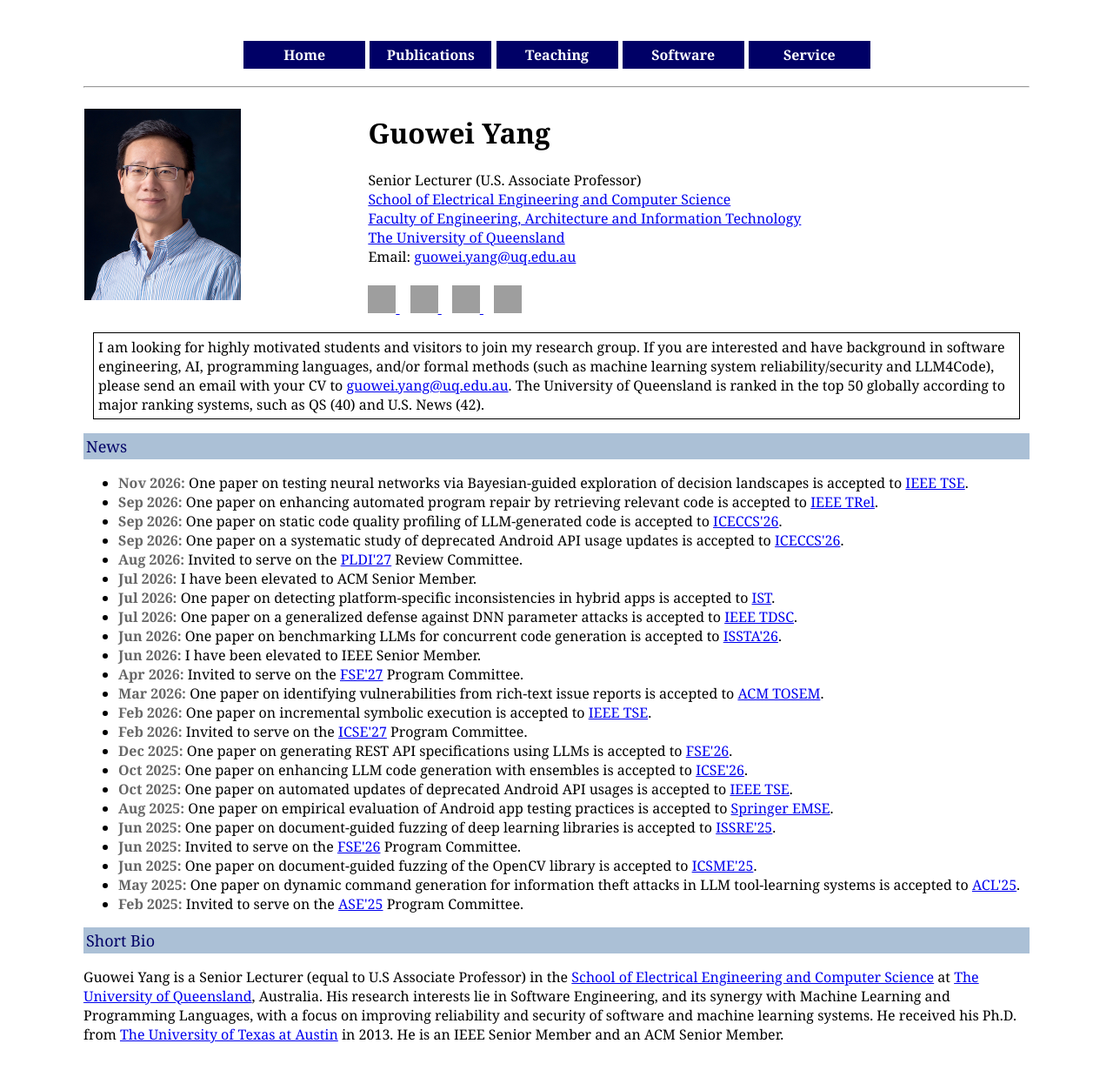
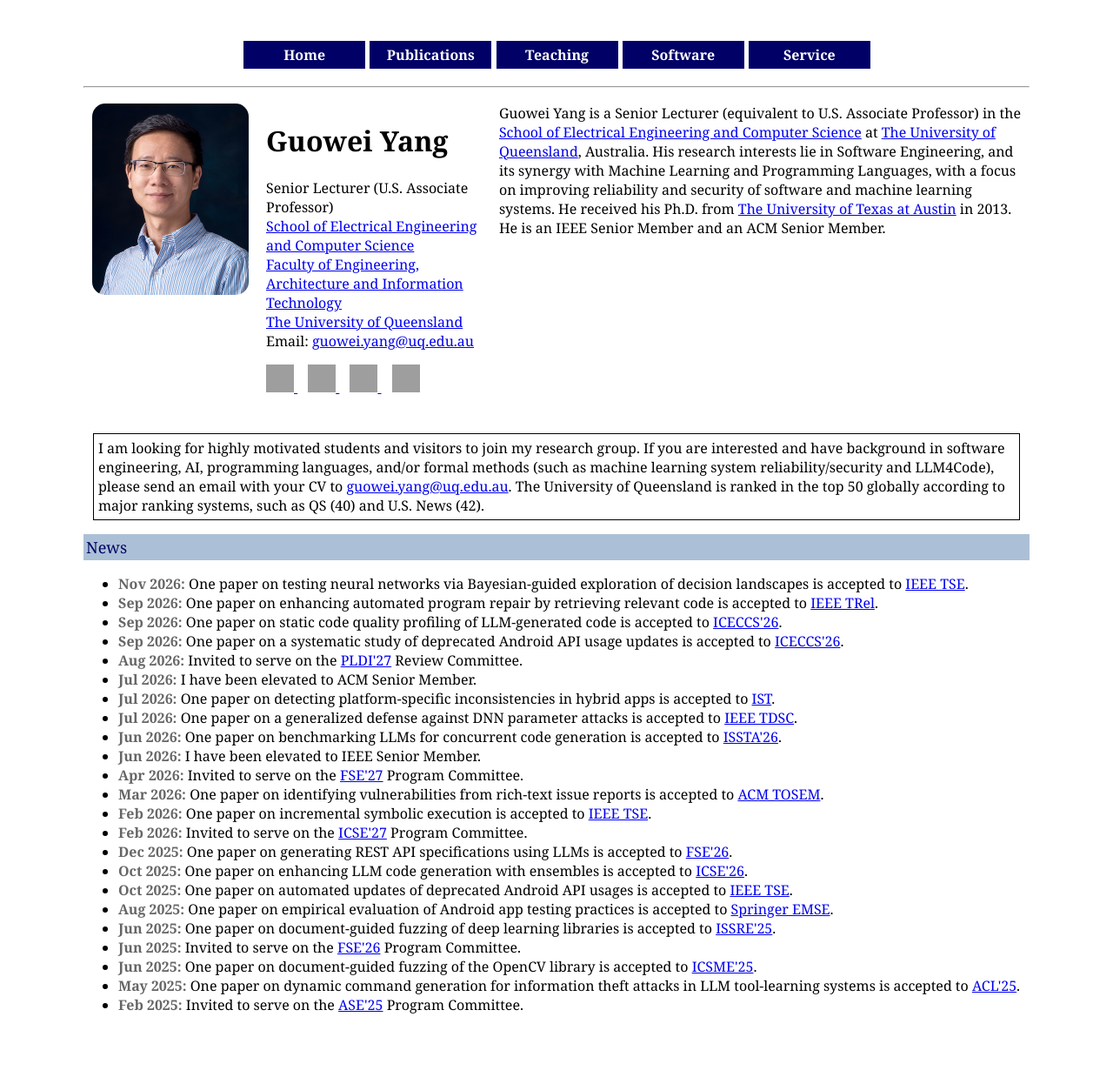
Before and after one commit to guoweiyang/guoweiyang.github.io, a plain HTML site: page index.html in a window 1280 px wide. Shown: the whole page at 87% size. After the commit the page ends 1207 px from the top, so only its background shows below. Drawn offline with Linux system fonts and the light colour scheme; grey boxes are pictures that could not be loaded.

Commit message:
layout change

```diff
--- a/index.html
+++ b/index.html
@@ -34,32 +34,23 @@
 
         <hr/>
 
-          <table border="0" cellspacing="0" width="100%">
+          <table border="0" cellspacing="0" cellpadding="10" width="100%">
             <tbody>
-                <tr>
-                    <td width="30%">
-                        <img src="guowei.jpg" alt="Guowei Yang's image" width="180" height="220">
-                        <!-- <img src="images/guoweiyang.JPG" width="220" height="220"> -->
-                    </td>
-                    <td width="70%">
-                        <h1>Guowei Yang</h1>
-                        Senior Lecturer (U.S. Associate Professor)
-                        <br/>
-                        <a href="http://www.eecs.uq.edu.au">School of Electrical Engineering and Computer Science</a>
-                        <br/>
-                        <a href="http://www.eait.uq.edu.au">Faculty of Engineering, Architecture and Information Technology</a>
-                        <br/>
-                        <a href="https://www.uq.edu.au">The University of Queensland</a>
-                        <!-- <br/>601 University Drive -->
-                        <!-- <br/>San Marcos, TX 78666, USA -->
-                        <!-- <br/>Tel: +1 (512) 245-2469 -->
-                        <!-- <br/>Fax: +1 (512) 245-8750 -->
-                        <!-- <br/>Office:  -->
-                        <br/>Email: <a href="mailto:guowei.yang@uq.edu.au">guowei.yang@uq.edu.au</a>
-                        <br/>
-			<br/>
-
-
+              <tr valign="top">
+                <!-- Profile photo -->
+                <td width="15%">
+                  <img src="guowei.jpg" alt="Guowei Yang's image" width="180" height="220"
+                       style="border-radius: 15px; object-fit: cover;">
+                </td>
+                <!-- Contact and academic information -->
+                <td width="25%">
+                  <h1>Guowei Yang</h1>
+                  Senior Lecturer (U.S. Associate Professor)<br/>
+                  <a href="http://www.eecs.uq.edu.au">School of Electrical Engineering and Computer Science</a><br/>
+                  <a href="http://www.eait.uq.edu.au">Faculty of Engineering, Architecture and Information Technology</a><br/>
+                  <a href="https://www.uq.edu.au">The University of Queensland</a><br/>
+                  Email: <a href="mailto:guowei.yang@uq.edu.au">guowei.yang@uq.edu.au</a>
+                  <p>
 <a href="https://dblp.org/pid/43/3366-1.html" target="_blank"
    rel="noopener noreferrer" style="margin-right: 12px;">
     <img src="https://cdn.simpleicons.org/dblp"
@@ -88,10 +79,15 @@
 </a>
 
 
-                    </td>
-                </tr>
+                  </p>
+                </td>
+                <!-- Short bio, top right -->
+                <td width="60%">
+                  <p style="margin-top: 0;">Guowei Yang is a Senior Lecturer (equivalent to U.S. Associate Professor) in the <a href="http://www.eecs.uq.edu.au/">School of Electrical Engineering and Computer Science</a> at <a href="https://uq.edu.au/">The University of Queensland</a>, Australia. His research interests lie in Software Engineering, and its synergy with Machine Learning and Programming Languages, with a focus on improving reliability and security of software and machine learning systems. He received his Ph.D. from <a href="http://www.utexas.edu">The University of Texas at Austin</a> in 2013. He is an IEEE Senior Member and an ACM Senior Member.</p>
+                </td>
+              </tr>
             </tbody>
-        </table>
+          </table>
 
     <!-- </div> -->
 
@@ -175,17 +171,6 @@
         <P/>
 
 
-        <table width="100%" border="0" cellpadding="1" bgcolor="#abc0d6">
-            <tr>
-                <td><font color="#000066" size="4">Short Bio</font></font>
-                </td>
-            </tr>
-        </table>
-
-<p>
-Guowei Yang is a Senior Lecturer (equal to U.S Associate Professor) in the <a href="http://www.eecs.uq.edu.au/">School of Electrical Engineering and Computer Science</a> at <a href="https://uq.edu.au/">The University of Queensland<a>, Australia. His research interests lie in Software Engineering, and its synergy with Machine Learning and Programming Languages, with a focus on improving reliability and security of software and machine learning systems. He received his Ph.D. from <a href="http://www.utexas.edu">The University of Texas at Austin</a> in 2013. He is an IEEE Senior Member and an ACM Senior Member.
-</p>
-
 
 
     <!--     <table width="100%" border="0" cellpadding="0" bgcolor="#FFFFFF"> -->
```
